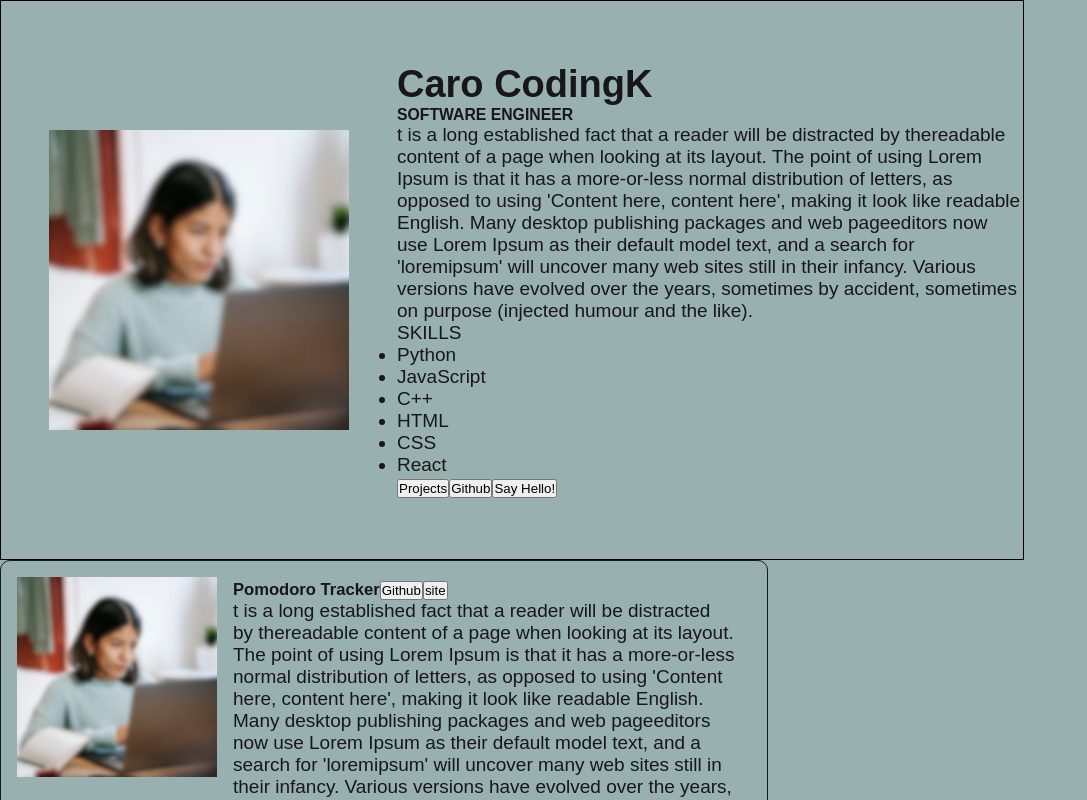
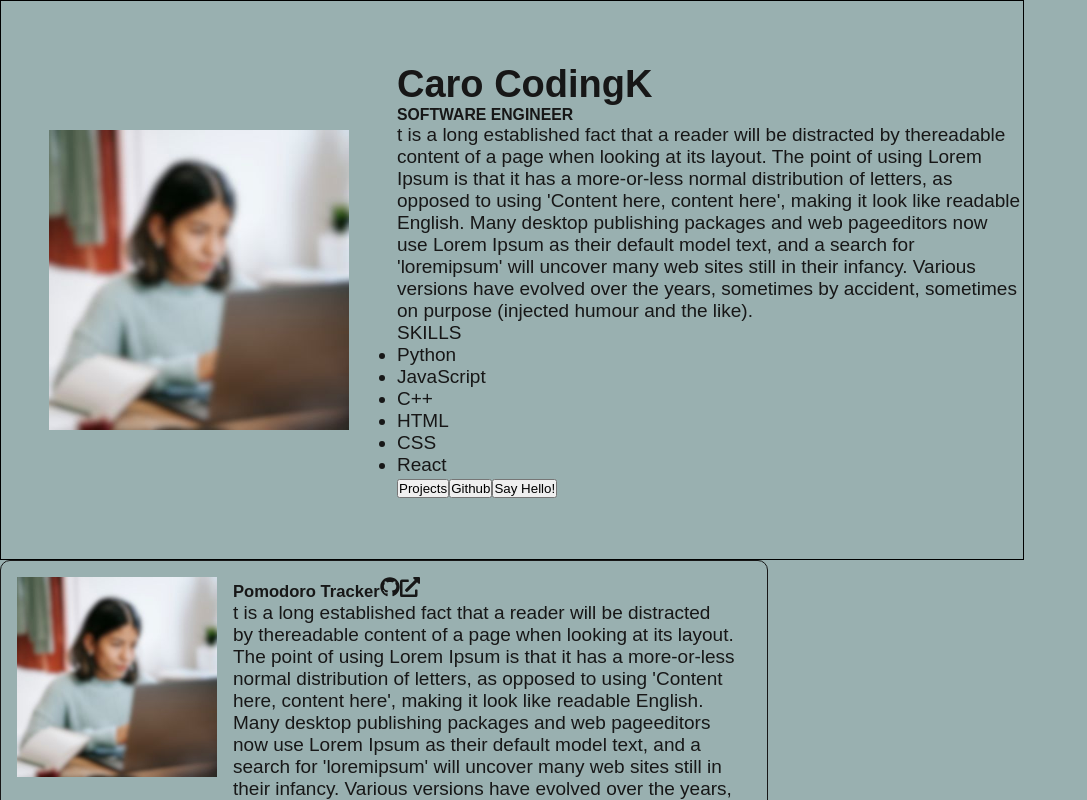
Before and after one commit to carocodingk/carocodingk.github.io, a Next.js app: page / in a window 1280 px wide. Shown: the top 800 px of the page, without its empty margins (0-1087 px from the left). Built offline with nearby package versions, Linux system fonts and the light colour scheme.

Commit message:
Replaced input elements for react-icons

```diff
--- a/components/ProjectButtons.jsx
+++ b/components/ProjectButtons.jsx
@@ -1,17 +1,16 @@
 import Link from "next/link";
+import { FaGithub, FaExternalLinkAlt  } from "react-icons/fa";
+import style from "../styles/components.module.css";
+// import { FaExternalLinkAlt } from "react-icons/fa";
 
 function ProjectButtons({url1, url2}){
   return(
-    <div>
+    <div className={style.project_buttons}  >
       <Link href={url1}>
-        <input type="button"
-          value={'Github'}
-        />
+        <FaGithub className={style.project_icons} />
       </Link>
       <Link href={url2}>
-        <input type="button"
-          value={'site'}
-        />
+        <FaExternalLinkAlt className={style.project_icons} />
       </Link>
     </div>
   );
```
